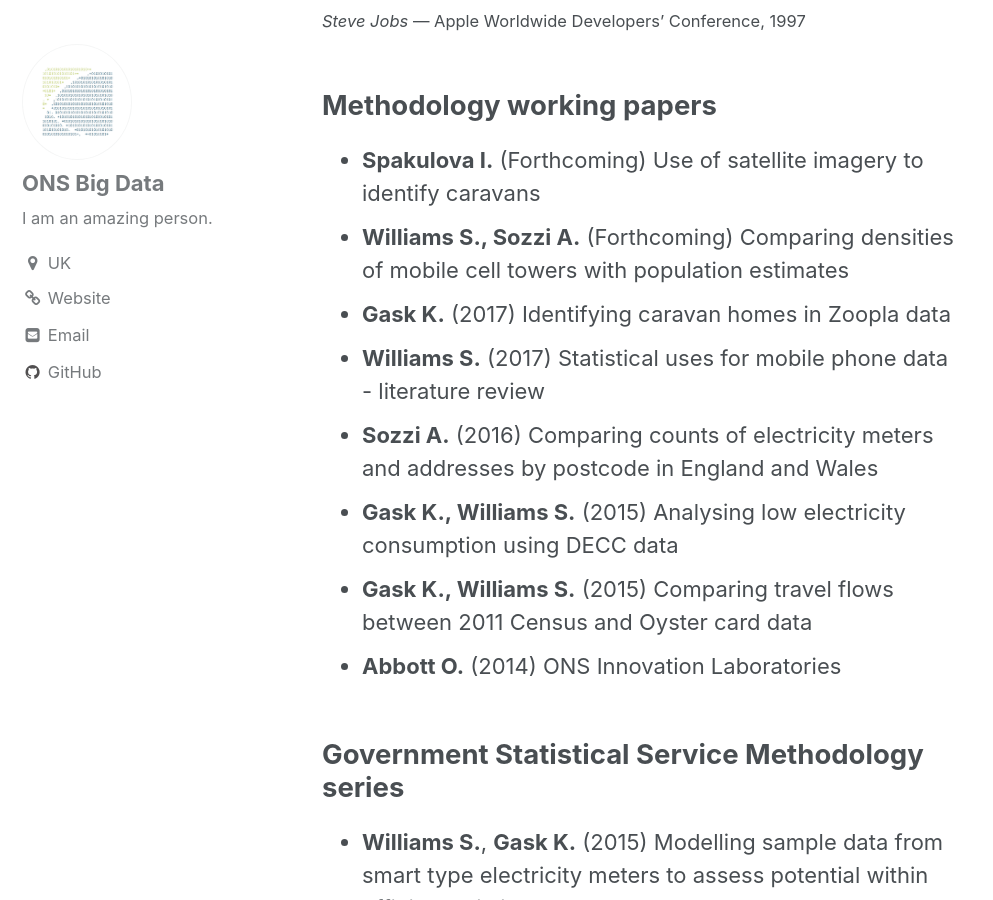
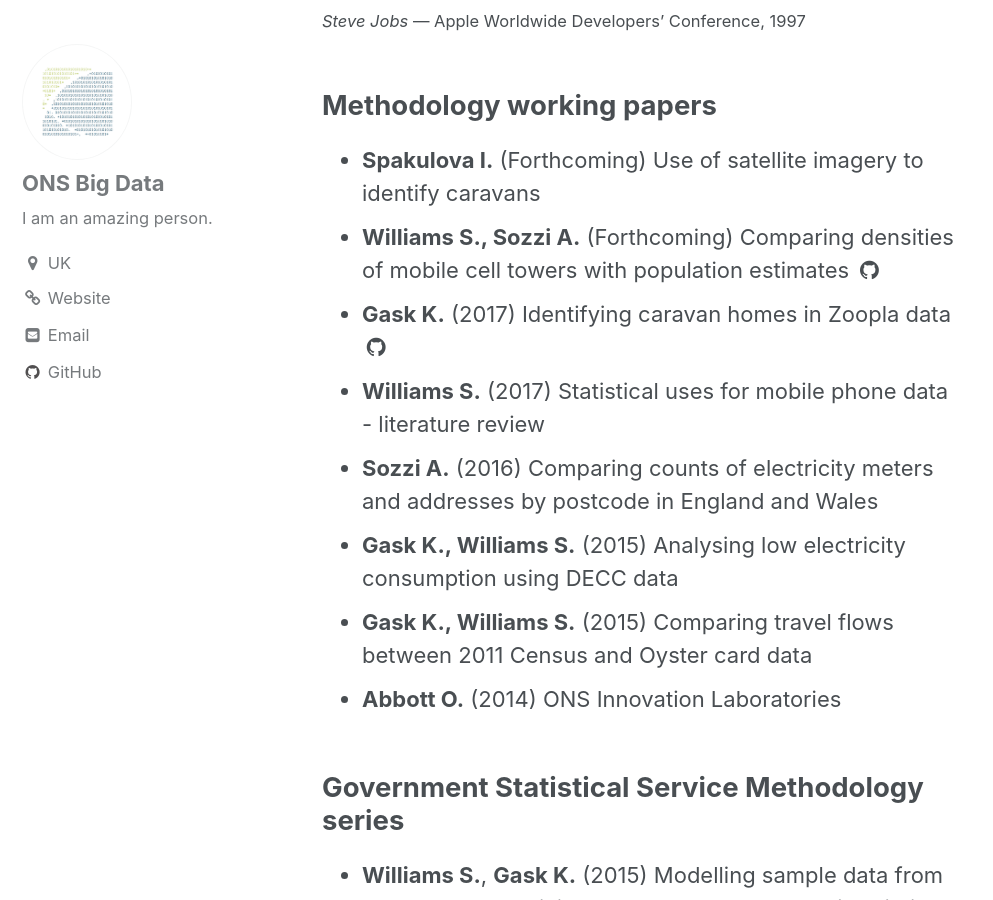
Before and after one commit to ONSBigData/ONSBigData.github.io, a Jekyll site: the page built from _pages/publications.md, in a window 1280 px wide and 900 px high, scrolled down 543 px. Shown: the whole window, without its empty margins (0-993 px from the left). Built offline with Jekyll 4.4.1, drawn with Linux system fonts in a browser that asks for light colours.

Commit message:
Update publication links

```diff
--- a/_pages/publications.md
+++ b/_pages/publications.md
@@ -15,8 +15,12 @@
 ## Methodology working papers
 
 * **Spakulova I.** (Forthcoming) Use of satellite imagery to identify caravans
-* **Williams S., Sozzi A.** (Forthcoming) Comparing densities of mobile cell towers with population estimates
-* **Gask K.** (2017) [Identifying caravan homes in Zoopla data](https://www.ons.gov.uk/methodology/methodologicalpublications/generalmethodology/onsworkingpaperseries/onsmethodologyworkingpaperseriesno11identifyingcaravanhomesinzoopladatajune2017)
+* **Williams S., Sozzi A.** (Forthcoming) Comparing densities of mobile cell towers with population estimates <a href="https://github.com/ONSBigData/OpencellID-analysis">
+  <i class="fa fa-fw fa-github" aria-hidden="true"></i>
+</a>
+* **Gask K.** (2017) [Identifying caravan homes in Zoopla data](https://www.ons.gov.uk/methodology/methodologicalpublications/generalmethodology/onsworkingpaperseries/onsmethodologyworkingpaperseriesno11identifyingcaravanhomesinzoopladatajune2017) <a href="https://github.com/ONSBigData/housing-websites">
+  <i class="fa fa-fw fa-github" aria-hidden="true"></i>
+</a>
 * **Williams S.** (2017) [Statistical uses for mobile phone data - literature review](https://www.ons.gov.uk/methodology/methodologicalpublications/generalmethodology/onsworkingpaperseries/onsmethodologyworkingpaperseriesno8statisticalusesformobilephonedataliteraturereview)
 * **Sozzi A.** (2016) [Comparing counts of electricity meters and addresses by postcode in England and Wales](https://www.ons.gov.uk/file?uri=/aboutus/whatwedo/programmesandprojects/theonsbigdataproject/comparingcountsofelectricitymetersandaddressesbypostcodeinenglandandwales.pdf)
 * **Gask K., Williams S.** (2015) [Analysing low electricity consumption using DECC data](https://www.ons.gov.uk/file?uri=/aboutus/whatwedo/programmesandprojects/theonsbigdataproject/analysinglowelectricityconsumptionusingdeccdata_tcm77-418326.pdf)
@@ -27,7 +31,9 @@
 ## Government Statistical Service Methodology series
 
 * **Williams S.**, **Gask K.** (2015) [Modelling sample data from smart type electricity meters to assess potential within official statistics](https://www.ons.gov.uk/file?uri=/aboutus/whatwedo/programmesandprojects/theonsbigdataproject/modellingsampledatafromsmarttypeelectricitymeterstoassesspotentialwithinofficialstatistics_tcm77-408756%281%29.pdf)
-* **Swier N.**, **Komarniczky B.**, **Clapperton B.** (2015) [Using geolocated Twitter traces to infer residence and mobility](https://www.ons.gov.uk/file?uri=/aboutus/whatwedo/programmesandprojects/theonsbigdataproject/usinggeolocatedtwittertracestoinferresidenceandmobility.pdf)
+* **Swier N.**, **Komarniczky B.**, **Clapperton B.** (2015) [Using geolocated Twitter traces to infer residence and mobility](https://www.ons.gov.uk/file?uri=/aboutus/whatwedo/programmesandprojects/theonsbigdataproject/usinggeolocatedtwittertracestoinferresidenceandmobility.pdf) <a href="https://github.com/ONSBigData/ONS_Twitter">
+  <i class="fa fa-fw fa-github" aria-hidden="true"></i>
+</a>
 
 ## Office for National Statistics papers
 * **Metcalfe E.**, **Flower T.**, **Lewis T.**, **Mayhew M.** **Rowland E.** (2016) [Research indices using web scraped price data: clustering large datasets into price indices (CLIP)](https://www.ons.gov.uk/file?uri=/aboutus/whatwedo/programmesandprojects/theonsbigdataproject/researchindicesusingwebscrapeddatamay2016final002.pdf)
@@ -45,6 +51,8 @@
 
 * **Swier N.** (ISI 2017 Conference paper) How should web scraping be organised for official statistics?
 * **Abbott O.**, **Lee P.**, **Upson M.**, **Gregory M.**, **Duhaney D.** (Statistical Data Science conference 2017 Conference paper) Blending Data Science and statistics across government
-* **Sozzi A.** (NTTS 2017 Conference paper) [Measuring Sustainability Reporting using Web Scraping and Natural Language Processing](https://ec.europa.eu/eurostat/cros/ntts2017programme/data/x_abstracts/x_abstract_36.docx)
+* **Sozzi A.** (NTTS 2017 Conference paper) [Measuring Sustainability Reporting using Web Scraping and Natural Language Processing](https://ec.europa.eu/eurostat/cros/ntts2017programme/data/x_abstracts/x_abstract_36.docx) <a href="https://github.com/ONSBigData/Measuring-Sustainability-Reporting">
+  <i class="fa fa-fw fa-github" aria-hidden="true"></i>
+</a>
 * **Naylor J.**, **Swier N.**, **Williams S.** (IAOS 2016 Conference paper) Estimating population mobility using big data sources - the benefits and the challenges
 * **Naylor J.**, **Swier N.**, **Williams S.** (NTTS 2015 Conference paper) [The ONS Big Data Project](https://ec.europa.eu/eurostat/cros/system/files/no 965.docx)
```
Also changed, not shown: 2 other files.
